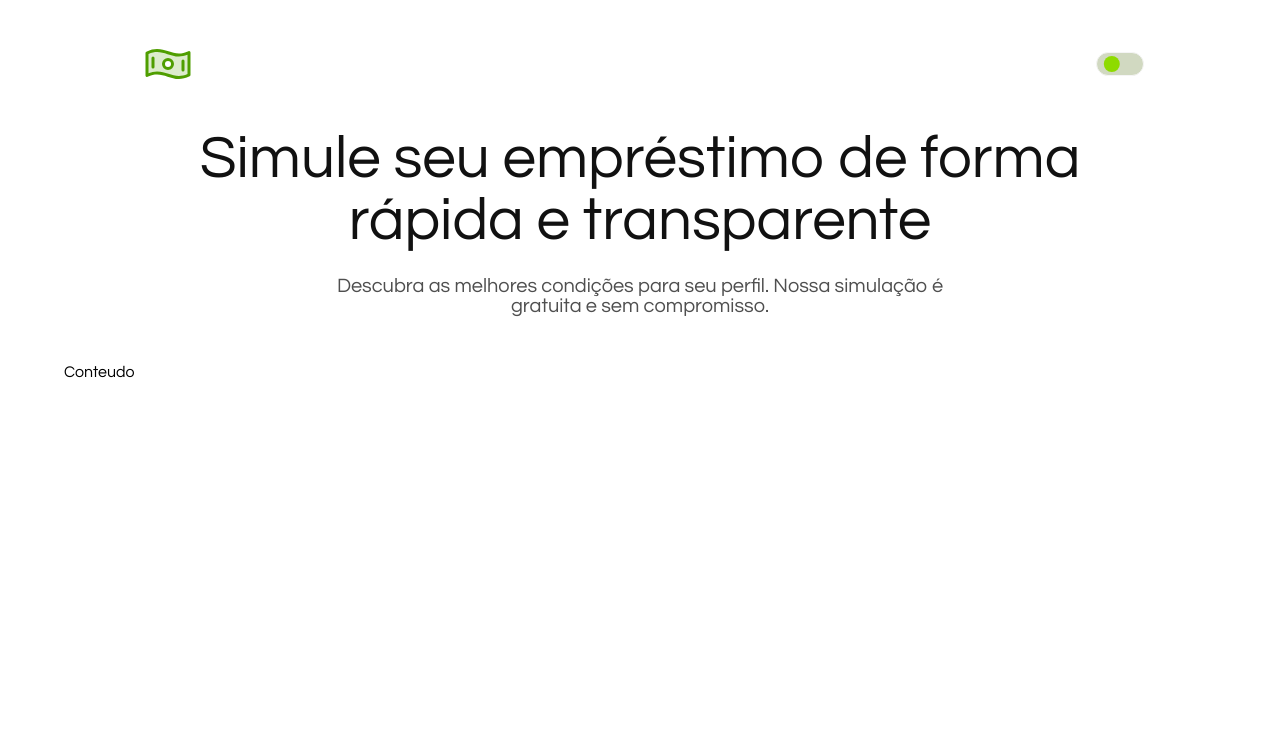
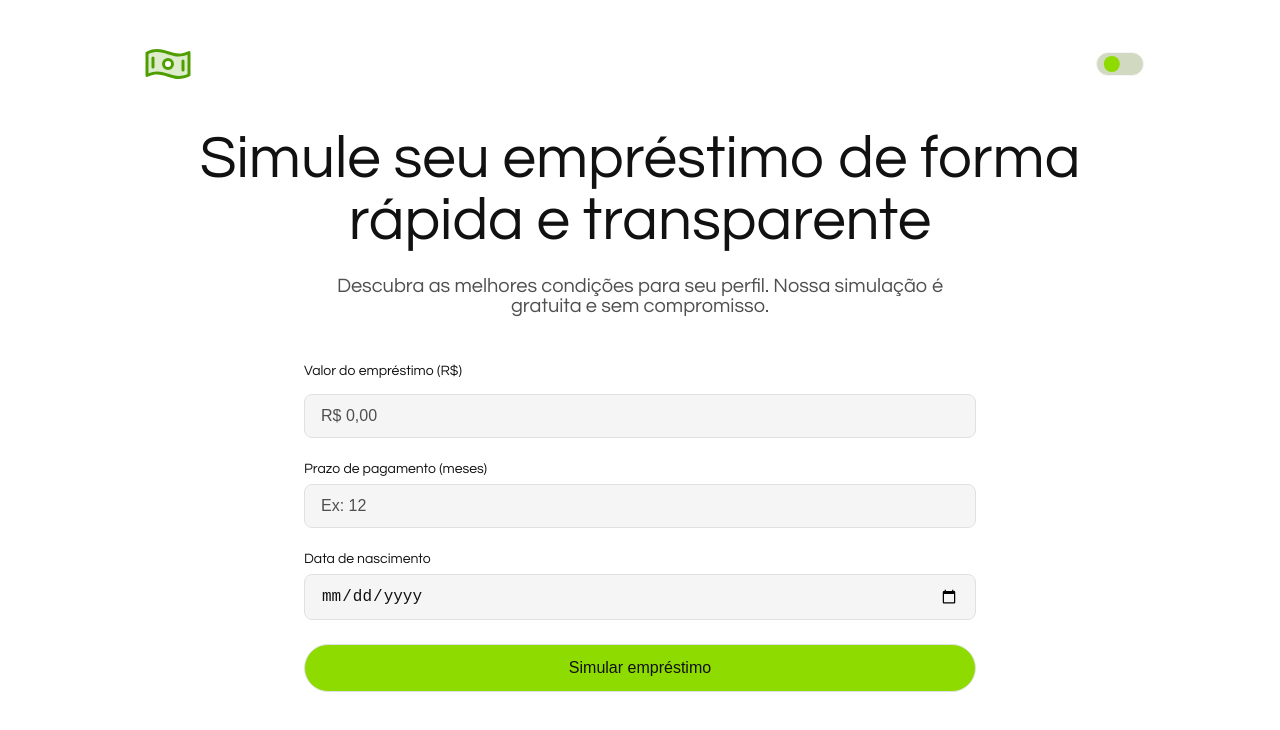
Before and after one commit to whosramoss/credit-simulator, a Next.js app: page / in a window 1280 px wide. Shown: the top 730 px of the page. Built offline with nearby package versions, Linux system fonts and the light colour scheme.

Commit message:
chore: update HomePage with CreditSimulation

```diff
--- a/src/app/page.tsx
+++ b/src/app/page.tsx
@@ -1,5 +1,6 @@
 "use client";
 
+import CreditSimulation from "@/modules/credit/components/credit-simulation";
 import { FadeIn } from "@/shared/ui/fade-in";
 import { Hero } from "@/shared/ui/hero";
 import { Logo } from "@/shared/ui/logo";
@@ -43,7 +44,9 @@ export default function Home() {
                             </Hero.Description>
                         </FadeIn.Item>
                         <FadeIn.Item delay={0.5}>
-                            <Hero.Content>Conteudo</Hero.Content>
+                            <Hero.Content>
+                                <CreditSimulation />
+                            </Hero.Content>
                         </FadeIn.Item>
                     </Hero.Container>
                 </Hero.Root>
```
